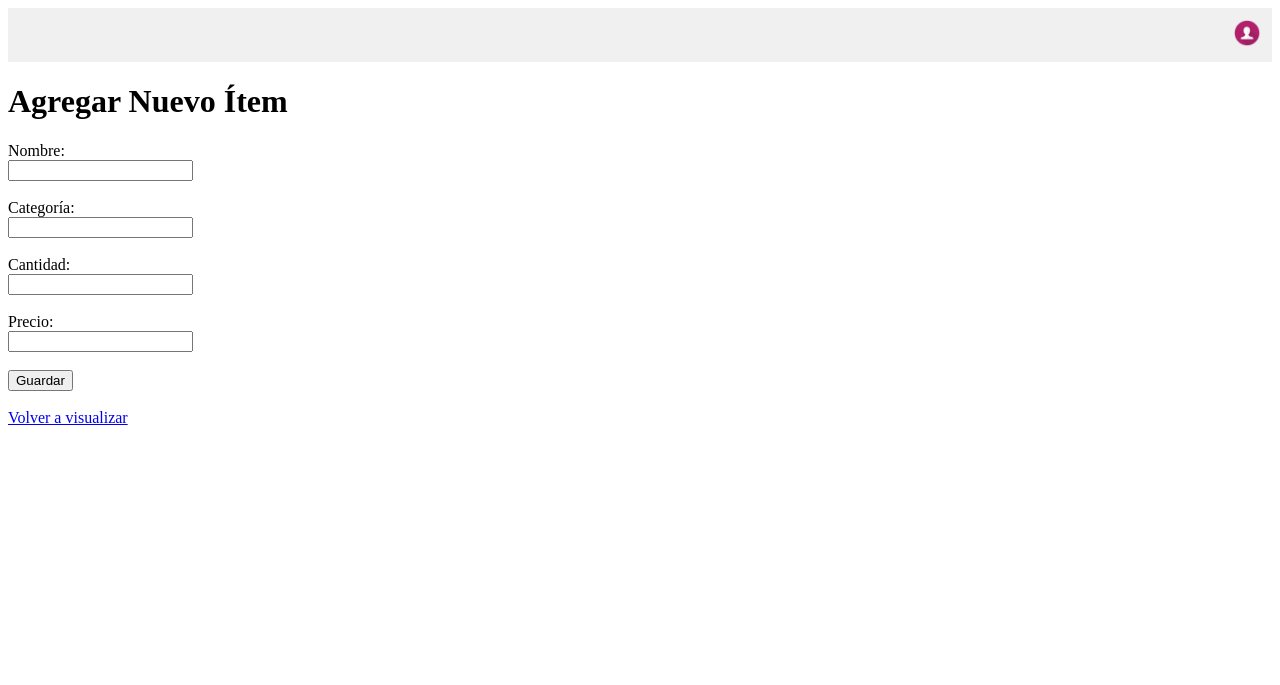
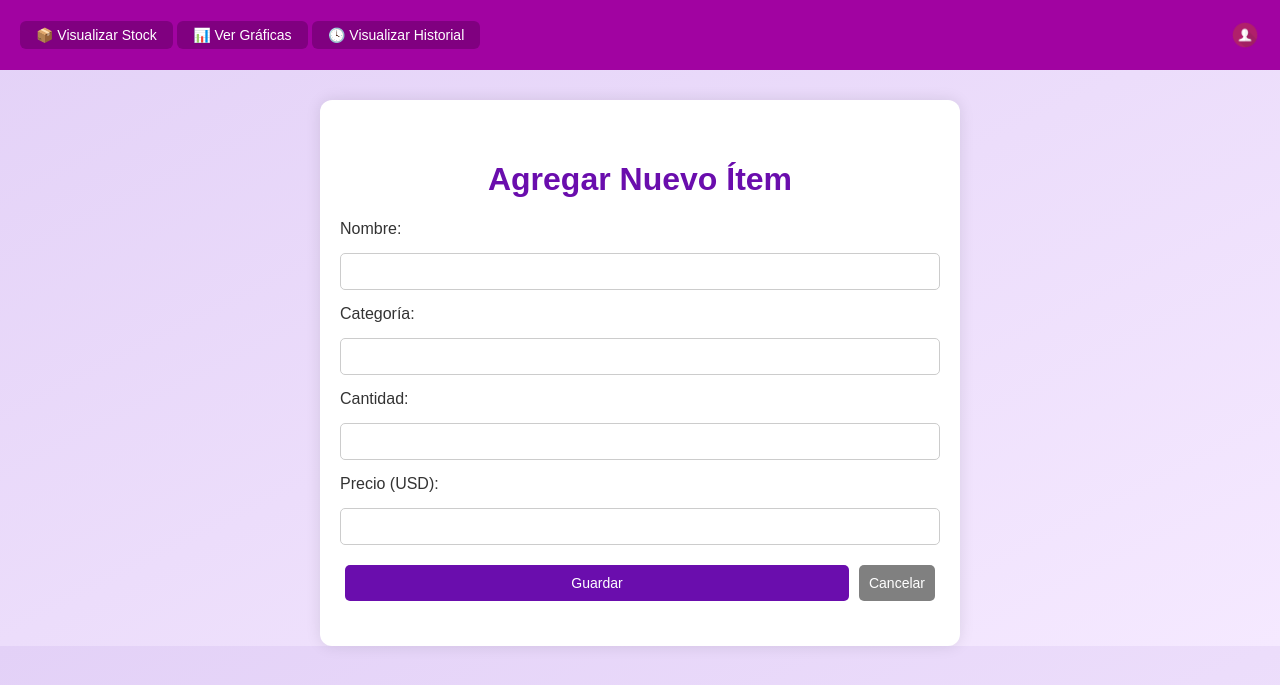
Before and after one commit to SharkCtts/Taller_LS3, a Flask app: page /datos in a window 1280 px wide. Shown: the top 685 px of the page. Run offline with Flask 3, Linux system fonts and the light colour scheme; the visitor is signed in with stand-in values (Sample User, id 1).

Commit message:
Arreglo en visualizar y datos css final
Lo del titulo, arreglé que no salía el eliminar xd

```diff
--- a/templates/datos.html
+++ b/templates/datos.html
@@ -1,15 +1,19 @@
 <!DOCTYPE html>
-<html>
+<html lang="es">
 <head>
     <meta charset="UTF-8">
     <title>Agregar al Stock</title>
-    <meta charset="UTF-8">
     <meta name="viewport" content="width=device-width, initial-scale=1.0">
-    <link rel="stylesheet" href="{{ url_for('static', filename='css/datos.css') }}">
+    <link rel="stylesheet" href="{{ url_for('static', filename='css/editar_item.css') }}">
 </head>
 <body>
-
+    <!-- BARRA SUPERIOR -->
     <div class="top-bar">
+        <div class="space-x-2">
+            <button onclick="location.href='{{ url_for('visualizar') }}'" class="menu-button">📦 Visualizar Stock</button>
+            <button onclick="location.href='{{ url_for('graficas') }}'" class="menu-button">📊 Ver Gráficas</button>
+            <button onclick="alert('Redirige a historial cuando esté listo');" class="menu-button">🕓 Visualizar Historial</button>
+        </div>
 
         <div class="user-button" onclick="toggleDropdown()">
             {{ username }}
@@ -20,34 +24,34 @@
         </div>
     </div>
 
+    <!-- CONTENIDO -->
+    <div class="landing-container">
+        <h1>Agregar Nuevo Ítem</h1>
+        <form method="POST">
+            <label>Nombre:</label>
+            <input type="text" name="nombre" required>
+
+            <label>Categoría:</label>
+            <input type="text" name="categoria" required>
+
+            <label>Cantidad:</label>
+            <input type="number" name="cantidad" required>
+
+            <label>Precio (USD):</label>
+            <input type="number" name="precio" step="0.01" required>
+
+            <div class="form-buttons">
+                <button type="submit">Guardar</button>
+                <a href="{{ url_for('visualizar') }}"><button type="button">Cancelar</button></a>
+            </div>
+        </form>
+    </div>
+
     <script>
         function toggleDropdown() {
-            let dropdown = document.getElementById("userDropdown");
+            const dropdown = document.getElementById("userDropdown");
             dropdown.style.display = dropdown.style.display === "block" ? "none" : "block";
         }
-
-        // Para que salga el boton de deslogueo
     </script>
-
-
-    <h1>Agregar Nuevo Ítem</h1>
-    <form method="POST">
-        <label>Nombre:</label><br>
-        <input type="text" name="nombre" required><br><br>
-
-        <label>Categoría:</label><br>
-        <input type="text" name="categoria" required><br><br>
-
-        <label>Cantidad:</label><br>
-        <input type="number" name="cantidad" required><br><br>
-
-        <label>Precio:</label><br>
-        <input type="number" name="precio" step="0.01" required><br><br>
-
-        <button type="submit">Guardar</button>
-    </form>
-
-    <br>
-    <a href="{{ url_for('visualizar') }}">Volver a visualizar</a>
 </body>
 </html>
```
Also changed, not shown: templates/visualizar.html (+3 -6 lines).
